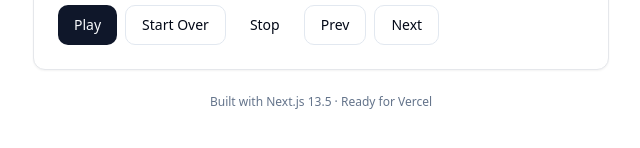
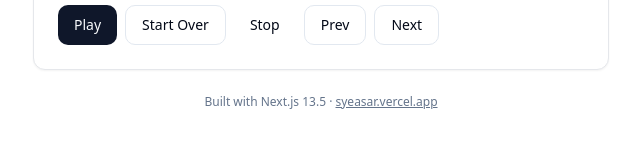
Before and after one commit to Y3454R/wordwalk, a Next.js app: page / in a window 1280 px wide. Shown: the part 490-638 px from the top of the page, without its empty margins (319-959 px from the left). Built offline with nearby package versions, Linux system fonts and the light colour scheme.

Commit message:
:ghost: chores: Update footer

```diff
--- a/app/page.js
+++ b/app/page.js
@@ -1,5 +1,6 @@
 import WordPlayer from "../components/WordPlayer";
 import { ThemeToggle } from "../components/ThemeToggle";
+import Link from "next/link";
 
 export default function Page() {
   return (
@@ -10,7 +11,15 @@ export default function Page() {
       </div>
       <WordPlayer />
       <footer className="mx-auto max-w-xl pt-6 text-center text-xs text-muted-foreground">
-        Built with Next.js 13.5 · Ready for Vercel
+        Built with Next.js 13.5 · {` `}
+        <Link
+          href="https://syeasar.vercel.app/"
+          target="_blank"
+          rel="noopener noreferrer"
+          className="underline hover:opacity-80"
+        >
+          syeasar.vercel.app
+        </Link>
       </footer>
     </main>
   );
```
